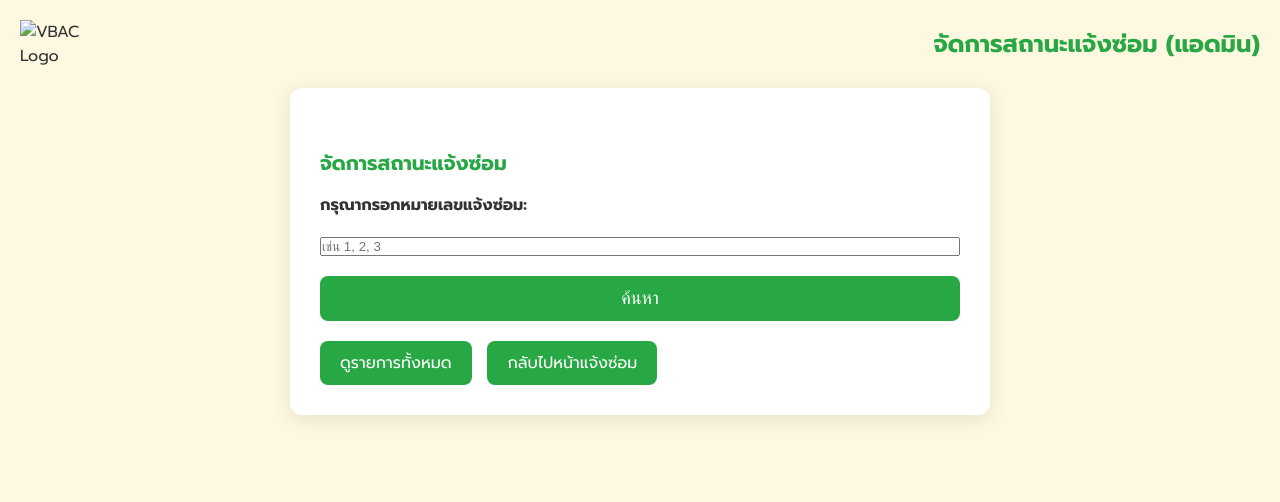
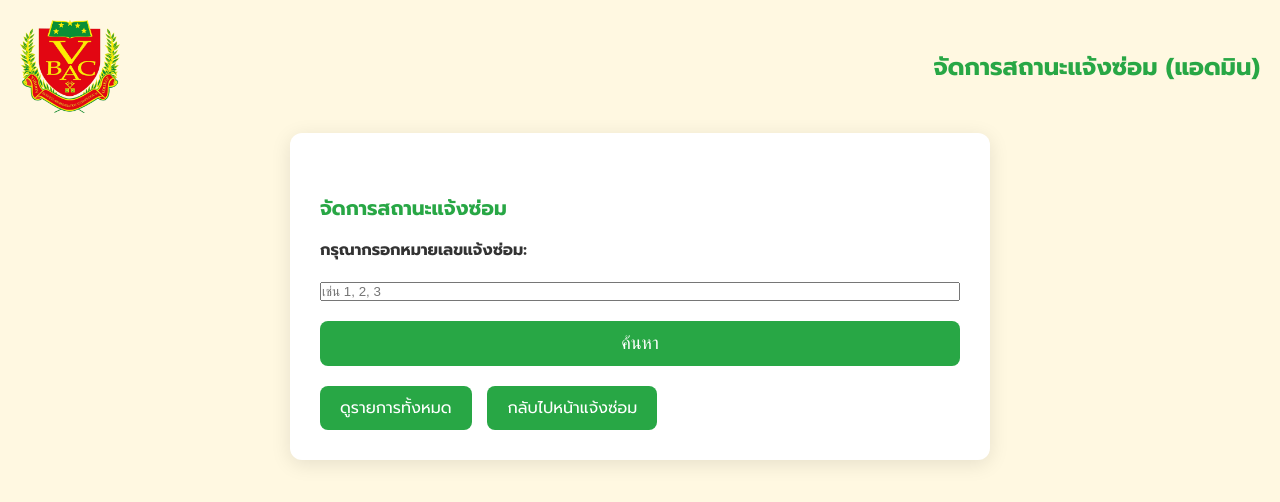
Before and after one commit to SigeMaSig/repairByPirakorn, a plain HTML site: page admin_status.html in a window 1280 px wide. Drawn offline with Linux system fonts and the light colour scheme; the site is published under a folder, as on GitHub Pages, so addresses that start at the root find nothing.

Commit message:
Edit Asset Picture with show on page

```diff
--- a/admin_status.html
+++ b/admin_status.html
@@ -9,7 +9,7 @@
 </head>
 <body>
     <div class="header">
-        <img src="/asset/pictute/logo.png" alt="VBAC Logo" class="logo">
+        <img src="asset/pictute/logo.png" alt="VBAC Logo" class="logo">
         <h1>จัดการสถานะแจ้งซ่อม (แอดมิน)</h1>
     </div>
     <div class="container">
```
Also changed, not shown: repair_list.html (+1 -1 lines), user_status.html (+1 -1 lines).
